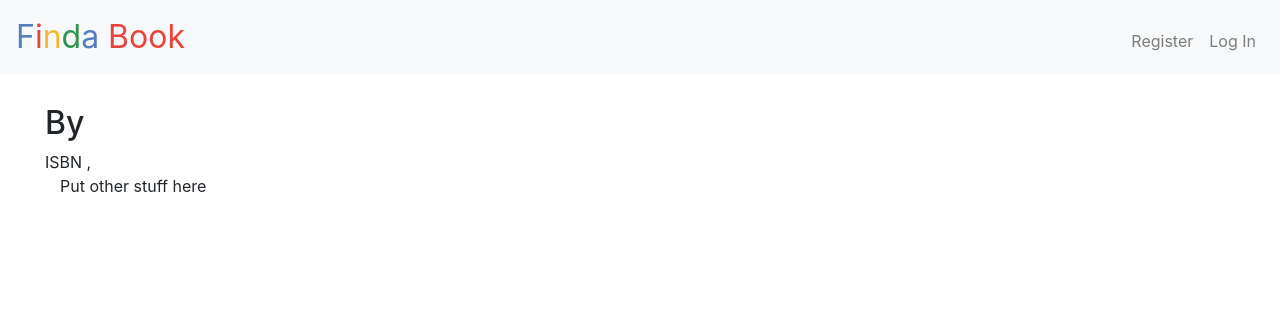
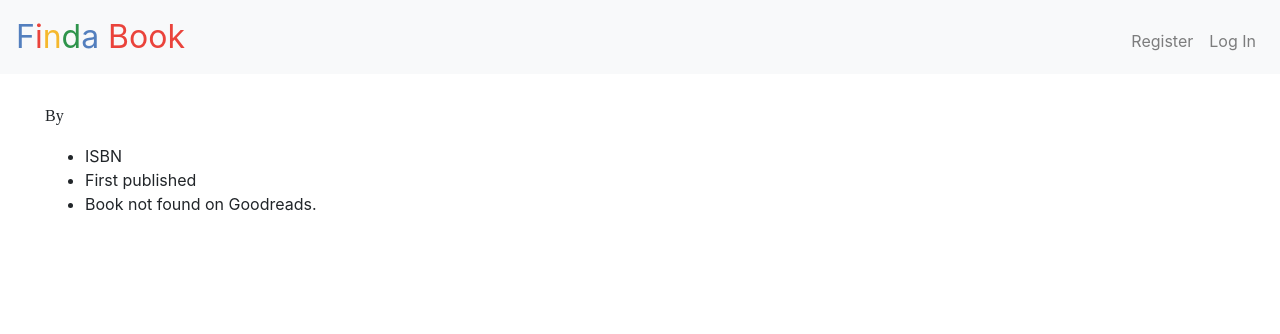
Before and after one commit to JamesDCage/project1, a Flask app: template templates/book.html in a window 1280 px wide. Shown: the top 334 px of the page. Run offline with Flask 2, Linux system fonts and the light colour scheme; the template is opened without the code that fills it, so the values that code supplies are empty; some libraries are stand-ins or nearby versions.

Commit message:
Goodreads info

```diff
--- a/application.py
+++ b/application.py
@@ -46,19 +46,23 @@
 
     if hits:
         # Query found a book - display it
-        ISBN = rows[0][1]
-        title = rows[0][2]
-        author = rows[0][3]
-        year = rows[0][4]
+        book_data = {
+        "ISBN" : rows[0][1],
+        "title" : rows[0][2],
+        "author" : rows[0][3],
+        "year" : rows[0][4]  }
 
-        goodreads_data = good_reads_info(ISBN)
-        gr_reviews = goodreads_data['work_ratings_count']
-        gr_rating = goodreads_data['average_rating']
+        goodreads_data = good_reads_info(book_data["ISBN"])
+        if goodreads_data:
+            book_data["gr_reviews"] = goodreads_data['work_ratings_count']
+            book_data["gr_rating"] = goodreads_data['average_rating']
+        else:
+            book_data["gr_reviews"] = None
 
 
 
 
-        return render_template("book.html", ISBN=ISBN, title=title, author=author, year=year, gr_reviews=gr_reviews, gr_rating=gr_rating)
+        return render_template("book.html", book_data=book_data)
     else:
         # No books found for some reason
         flash("OOPS! There's no record of that book in our database.")
@@ -87,8 +91,8 @@
         # SQL command to find books
 
         max_books = 200 # Maximium number of results to return
+        # Format search text for "like" search in SQL
         search_text = '%' + search_text + '%'
-
 
         find_books = f"""
             SELECT *
@@ -124,13 +128,8 @@
             # Insert header, to be printed by jinja2 code on index.html
             rows.insert(0, ("ID","ISBN","Title","Author","Year"))
 
-
-
         flash(f"Search by {field_name} for {search_text[1:-1]}: {hits} books found.")
         return render_template("index.html", matrix=rows)
-
-# Add link to book page - do this last?
-
 
     else:
         return render_template("index.html")
--- a/templates/book.html
+++ b/templates/book.html
@@ -7,11 +7,21 @@
 {% endblock %}
 
 {% block body %}
-    <h1>{{ title }}</h1>
-    <h2>By {{ author }}</h2>
-    ISBN {{ ISBN }}, {{ year }}
+    <h1>{{ book_data["title"] }}</h1>
+    <p>By {{ book_data["author"] }}</p>
+    <ul>
+        <li>ISBN {{ book_data["ISBN"] }}</li>
+        <li>First published {{ book_data["year"] }}</li>
+        {% if book_data["gr_reviews"] %}
+        <li>Goodreads review average {{ book_data["gr_rating"] }} from {{ book_data["gr_reviews"] }} reviews.</li>
+        {% else %}
+        <li>Book not found on Goodreads.</li>
+        {% endif %}
+    </ul>
+
+
 <div class="container">
-    Put other stuff here
+
 </div>
 
 
```
Also changed, not shown: helpers.py (+8 -2 lines), 3 other files.
